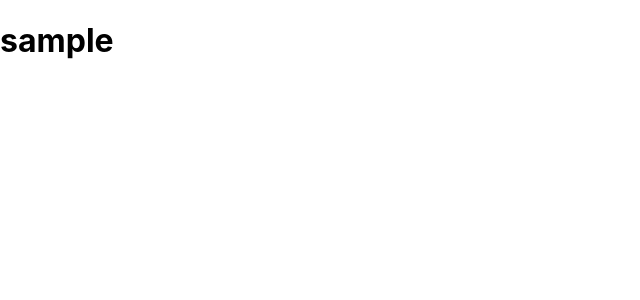
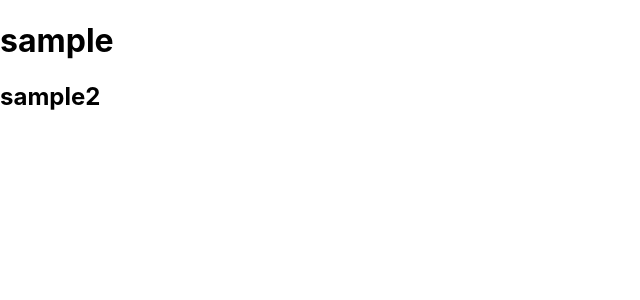
Before and after one commit to mdbandi123/servis, a React (Create React App) app in the folder FE/client-app/: page / in a window 1280 px wide. Shown: the top 300 px of the page, without its empty margins (0-640 px from the left). Built offline with nearby package versions, Linux system fonts and the light colour scheme.

Commit message:
test push on test branch

```diff
--- a/FE/client-app/src/App.js
+++ b/FE/client-app/src/App.js
@@ -4,6 +4,7 @@ function App(){
   return(
     <div>
       <h1>sample</h1>
+      <h2>sample2</h2>
     </div>
   )
 }
```
